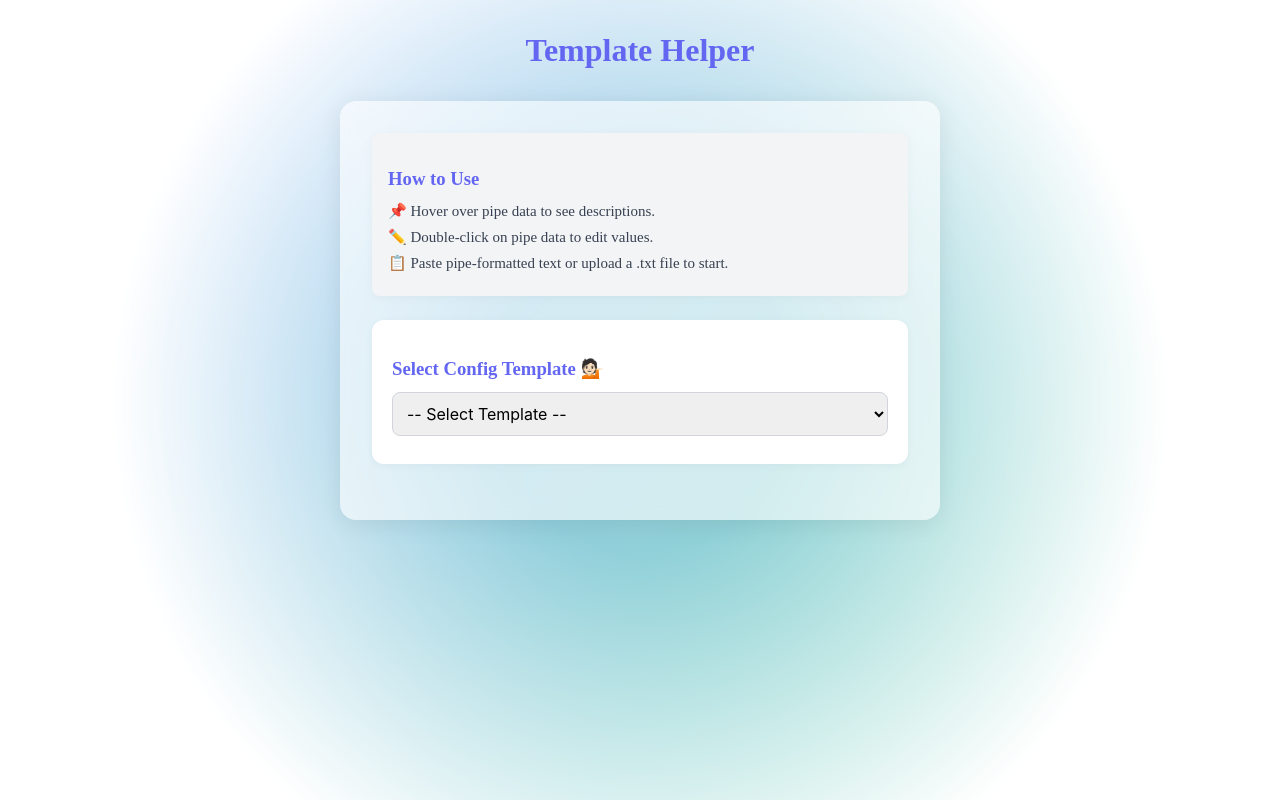
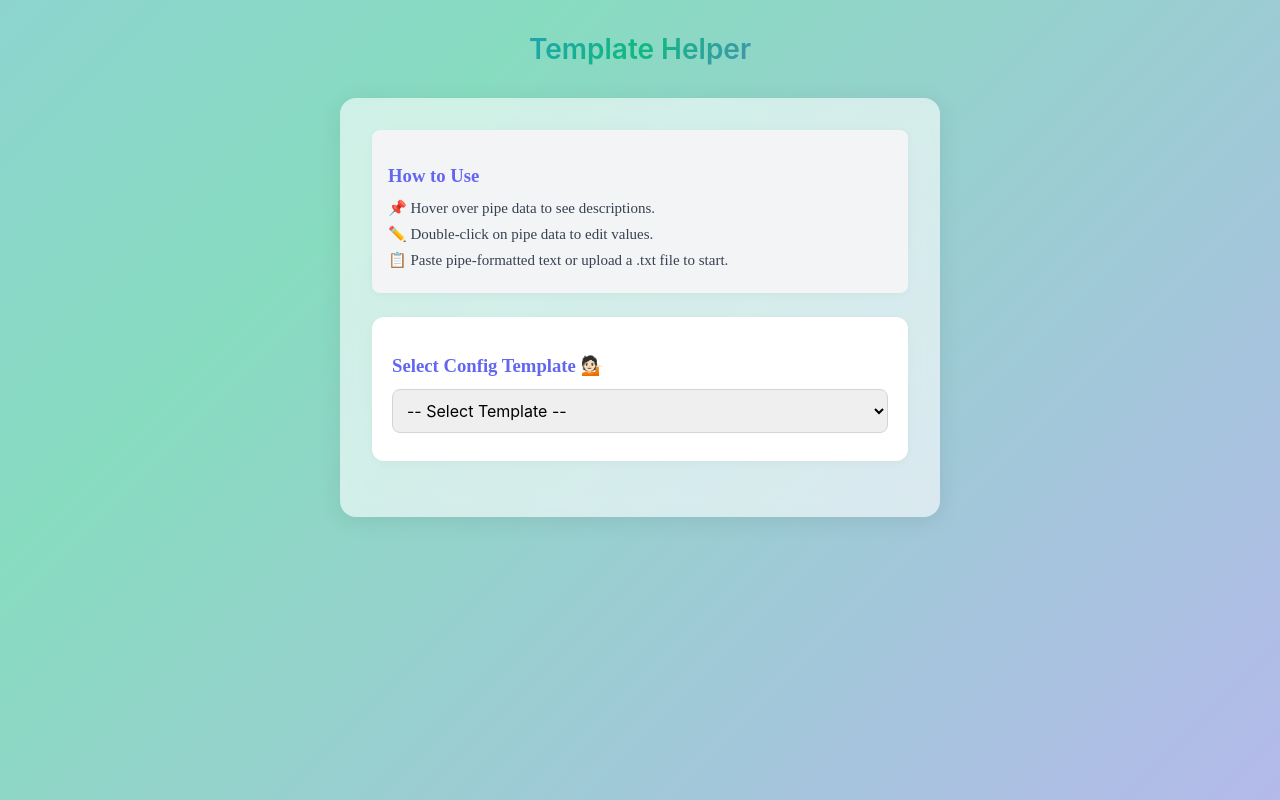
Before and after one commit to sogreatsg/react-convertor, a React (Create React App) app: page / in a window 1280 px wide. Built offline with nearby package versions, Linux system fonts and the light colour scheme.

Commit message:
Update App.tsx

```diff
--- a/src/App.tsx
+++ b/src/App.tsx
@@ -716,9 +716,9 @@ const App: React.FC = () => {
           height: "100%",
           background: "linear-gradient(135deg, #3b82f6, #10b981, #8b5cf6, #ef4444, #f59e0b)",
           backgroundSize: "400% 400%",
-          animation: "gradientAnimation 30s ease infinite",
+          animation: "gradientAnimation 120s ease infinite",
           zIndex: -1,
-          maskImage: "radial-gradient(circle, rgba(0,0,0,0.5) 20%, rgba(0,0,0,0) 70%)",
+          maskImage: "radial-gradient(circle, rgba(0,0,0,0.5) 100%, rgba(0,0,0,0) 100%)",
           maskSize: "100% 100%",
           maskPosition: "center",
           maskRepeat: "no-repeat",
@@ -728,9 +728,12 @@ const App: React.FC = () => {
         style={{
           textAlign: 'center',
           marginBottom: 32,
-          fontSize: 32,
-          fontWeight: 'bold',
-          color: '#6366f1',
+          fontSize: 28,
+          fontWeight: 600,
+          background: 'linear-gradient(135deg, #3b82f6, #10b981, #8b5cf6)',
+          WebkitBackgroundClip: 'text',
+          WebkitTextFillColor: 'transparent',
+          fontFamily: "'SF Pro Display', 'SF Pro Text', -apple-system, BlinkMacSystemFont, 'Segoe UI', Roboto, Helvetica, Arial, sans-serif",
         }}
       >
         Template Helper
@@ -1435,6 +1438,15 @@ const App: React.FC = () => {
           </p>
         </div>
       )}
+      <style>
+        {`
+          @keyframes gradientAnimation {
+            0% { background-position: 0% 50%; }
+            50% { background-position: 100% 50%; }
+            100% { background-position: 0% 50%; }
+          }
+        `}
+      </style>
     </div>
   );
 };
```
